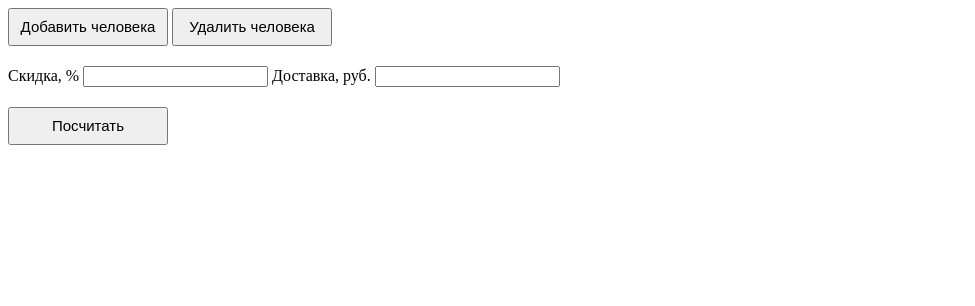
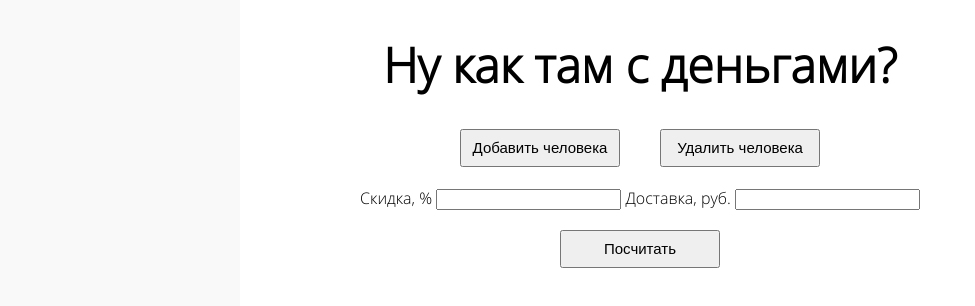
Before and after one commit to acidsinkk/acidsinkk.github.io, a plain HTML site: page index.html in a window 1280 px wide. Shown: the whole page, without its empty margins (0-975 px from the left). Drawn offline with Linux system fonts and the light colour scheme.

Commit message:
add styles

```diff
--- a/index.html
+++ b/index.html
@@ -2,9 +2,38 @@
 <html>
 <head>
   <style>
+    @font-face {
+      font-family: 'Open Sans';
+      src: url('./fonts/opensanslight.ttf');
+    }
+    body {
+      font-family: 'Open Sans', sans-serif;
+      background-color: #F9F9F9;
+      margin: 0;
+    }
+    h1 {
+      font-size: 3rem;
+    }
+    .container {
+      max-width: 800px;
+      height: 100vh;
+      background-color: white;
+      display: flex;
+      flex-direction: column;
+      margin: auto;
+      justify-content: flex-start;
+      align-items: center;
+    }
+    .controls {
+      display: flex;
+      justify-content: space-around;
+      width: 50%;
+    }
     .form {
       display: flex;
+      justify-content: center;
       flex-direction: column;
+      align-items: center;
     }
     .button_size_m {
     font-size: 15px;
@@ -17,13 +46,18 @@
       width: 160px;
       height: 38px;
     }
-
   </style>
 </head>
 <body>
 
+  <div class="container">
+    <h1>Ну как там с деньгами?</h1>
+
+    <div class="controls">
       <button id="add" class="button button_size_m border">Добавить человека</button>
       <button id="remove" class="button button_size_m border">Удалить человека</button>
+    </div>
+
     <form id="form" class="form border">
       <div class="border">
         <label>Скидка, % <input name="discount" type="number" ></label>
@@ -33,8 +67,8 @@
       <button class="button button_size_m">Посчитать</button>
     </form>
 
-
     <div id="result"></div>
+  </div>
 
   <script src="./function/getMoney.js"></script>
   <script src="./function/front.js"></script>
```
Also changed, not shown: fonts/opensanslight.ttf (added). Lines whose indentation alone changed are shown as unchanged.
